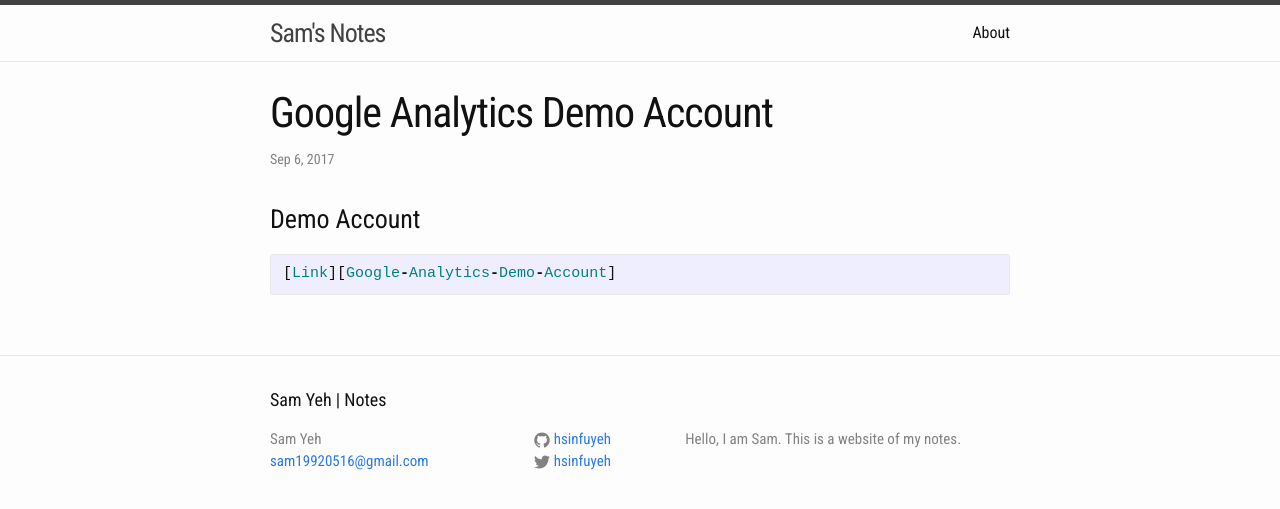
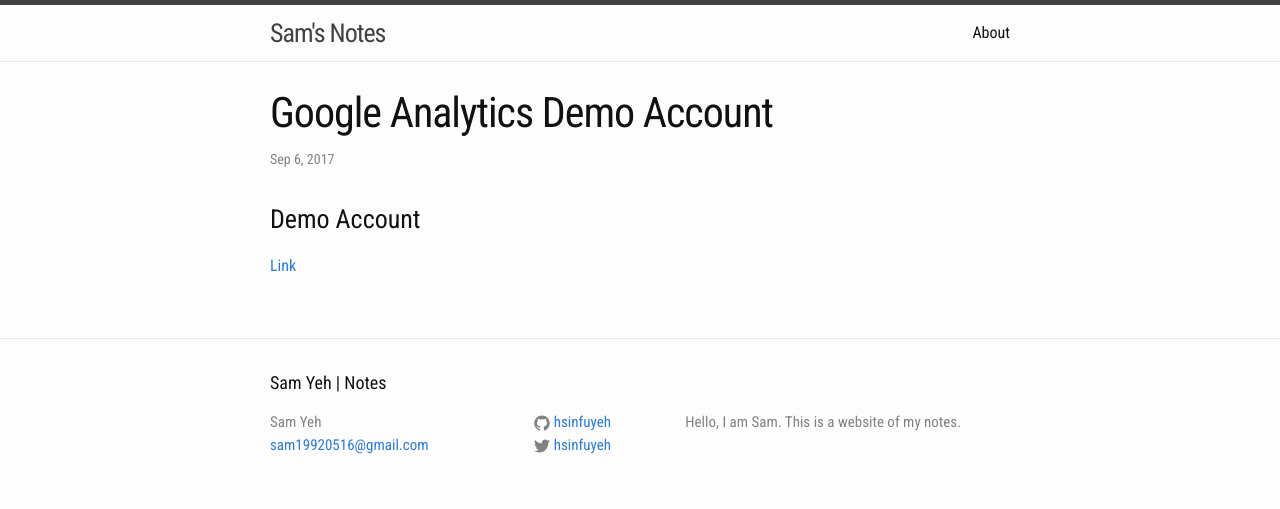
Before and after one commit to hsinfuyeh/hsinfuyeh.github.io, a Jekyll site: the page built from _posts/2017-09-06-google-analytics.markdown, in a window 1280 px wide. Shown: the top 509 px of the page. Built offline with Jekyll 4.4.1, drawn with Linux system fonts in a browser that asks for light colours.

Commit message:
update note1

```diff
--- a/_posts/2017-09-06-google-analytics.markdown
+++ b/_posts/2017-09-06-google-analytics.markdown
@@ -5,8 +5,12 @@
 categories: jekyll update
 ---
 <h3>Demo Account</h3>
-{% highlight ruby %}
+{% highlight ruby %}{% endhighlight %}
 [Link][Google-Analytics-Demo-Account]
-{% endhighlight %}
+
+
+
+
+
 
 [Google-Analytics-Demo-Account]:https://support.google.com/analytics/answer/6367342?hl=zh-Hant
```
